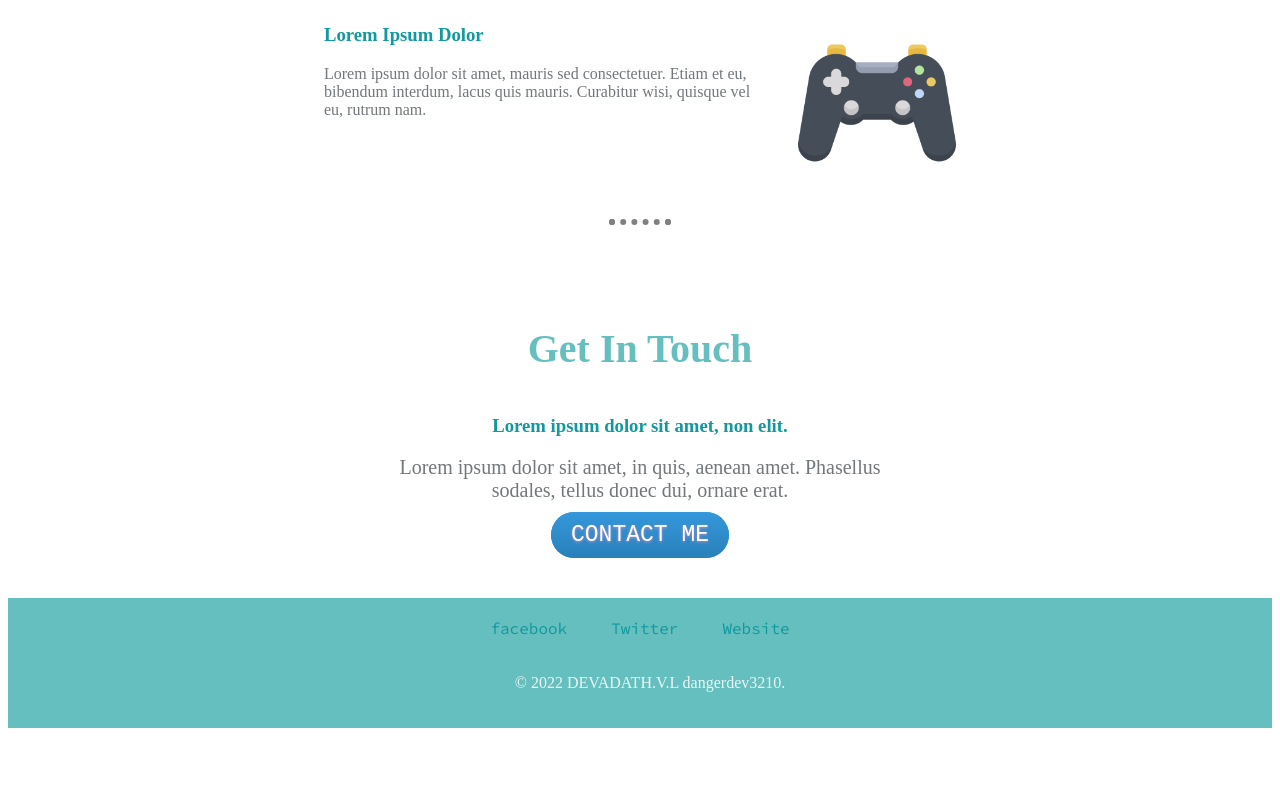
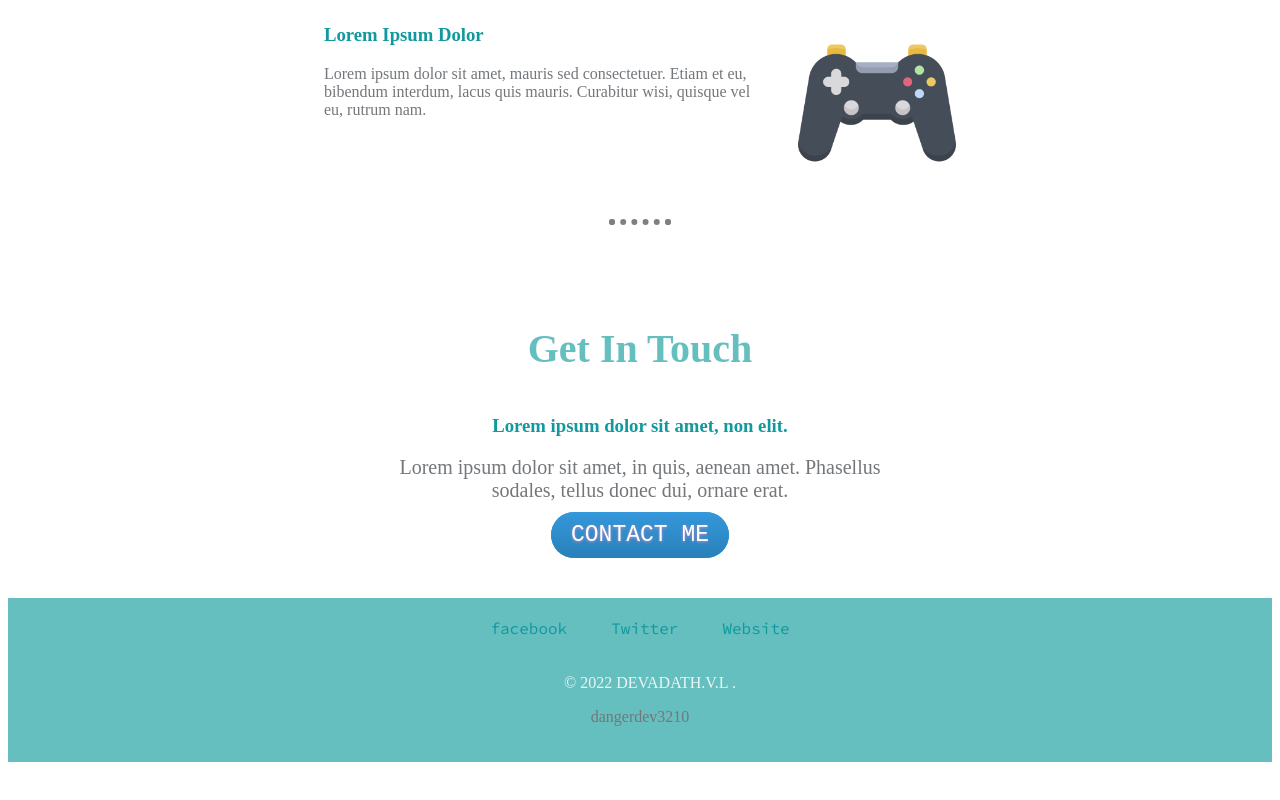
Before and after one commit to dangerdev3210/MY-PERSONAL-WEBSITE, a plain HTML site: page index.html in a window 1280 px wide. Shown: the part 2278-3078 px from the top of the page. Drawn offline with Linux system fonts and the light colour scheme; a web font is replaced by a local one.

Commit message:
Update index.html

```diff
--- a/index.html
+++ b/index.html
@@ -54,7 +54,7 @@
           <a class="footer-link" href="https://www.facebook.com/">facebook</a>
           <a class="footer-link" href="https://twitter.com/">Twitter</a>
           <a class="footer-link" href="">Website</a>
-          <p class="copyright">© 2022 DEVADATH.V.L dangerdev3210.</p>
+          <p class="copyright">© 2022 DEVADATH.V.L .</p> <p class"danger">dangerdev3210</p>
         </div>
 
 
```
